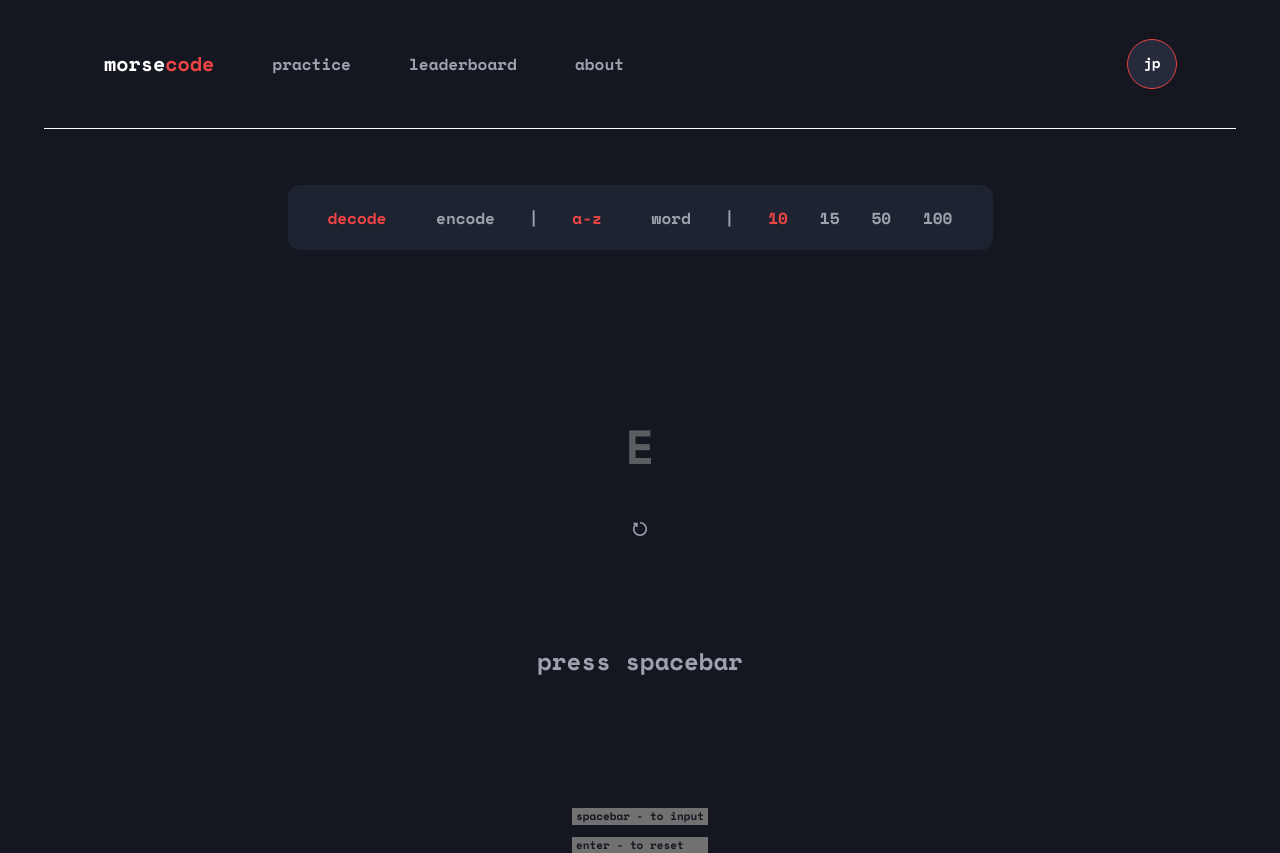
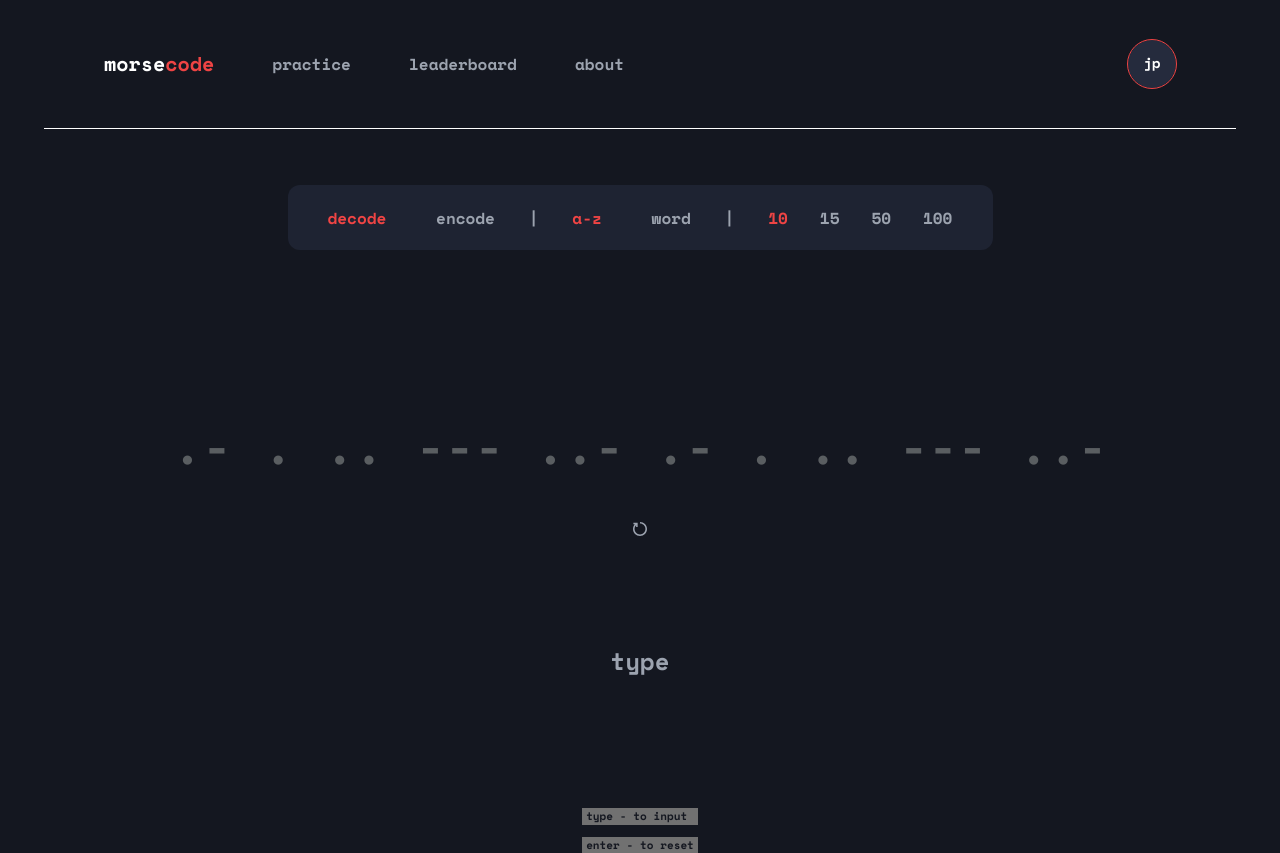
Before and after one commit to Pangkeek/morsecode, a Next.js app in the folder client/: page / in a window 1280 px wide. Both pictures are taken after a click on the button "decode". Built offline with nearby package versions, Linux system fonts and the light colour scheme.

Commit message:
decode,length

```diff
--- a/client/src/app/(main)/layout.js
+++ b/client/src/app/(main)/layout.js
@@ -13,10 +13,10 @@ function Mainlayout({ children }) {
     <div className="min-h-screen flex flex-col items-center bg-[#141720] px-4">
         <nav className='w-full flex justify-between px-22 py-10'>
             <div className='w-[520px] flex justify-between items-center'>
-                <a className={`${spmono.className} font-bold text-white text-[20px]`}>morse<span className='text-[#EF4444]'>code</span></a>
-                <a className={`${spmono.className} font-bold text-[#9CA3AF] transition-colors duration-300 hover:text-white`}>practice</a>
-                <a className={`${spmono.className} font-bold text-[#9CA3AF] transition-colors duration-300 hover:text-white`}>leaderboard</a>
-                <a className={`${spmono.className} font-bold text-[#9CA3AF] transition-colors duration-300 hover:text-white`}>about</a>
+                <a href='/' className={`${spmono.className} font-bold text-white text-[20px]`}>morse<span className='text-[#EF4444]'>code</span></a>
+                <a href='/practice' className={`${spmono.className} font-bold text-[#9CA3AF] transition-colors duration-300 hover:text-white`}>practice</a>
+                <a href='/leaderboard' className={`${spmono.className} font-bold text-[#9CA3AF] transition-colors duration-300 hover:text-white`}>leaderboard</a>
+                <a href='/about' className={`${spmono.className} font-bold text-[#9CA3AF] transition-colors duration-300 hover:text-white`}>about</a>
             </div>
             <div className={`${spmono.className} w-12 h-12 bg-[#252B3D] rounded-full flex items-center justify-center font-bold text-[14px] text-white outline outline-[#EF4444]`}>
               <p className='mb-1'>jp</p>
--- a/client/src/app/(main)/page.js
+++ b/client/src/app/(main)/page.js
@@ -23,9 +23,17 @@ export default function Home() {
   const [successDisplay, setSuccessDisplay] = useState('');
   const [inputTimeout, setInputTimeout] = useState(null);
   const [isCompleted, setIsCompleted] = useState(false);
+  const [isFading, setIsFading] = useState(false);
+  const [charInput, setCharInput] = useState('');
 
-  // const targetLetters = ['A', 'E', 'I', 'O', 'U', 'A', 'E', 'I', 'O', 'U'];
-  const targetLetters = ['E'];
+  // Generate full 100-length arrays
+  const fullEncodeArray = ['A', 'E', 'I', 'O', 'U', 'A', 'E', 'I', 'O', 'U','A', 'E', 'I', 'O', 'U', 'A', 'E', 'I', 'O', 'U','A', 'E', 'I', 'O', 'U', 'A', 'E', 'I', 'O', 'U','A', 'E', 'I', 'O', 'U', 'A', 'E', 'I', 'O', 'U','A', 'E', 'I', 'O', 'U', 'A', 'E', 'I', 'O', 'U','A', 'E', 'I', 'O', 'U', 'A', 'E', 'I', 'O', 'U','A', 'E', 'I', 'O', 'U', 'A', 'E', 'I', 'O', 'U','A', 'E', 'I', 'O', 'U', 'A', 'E', 'I', 'O', 'U','A', 'E', 'I', 'O', 'U', 'A', 'E', 'I', 'O', 'U'];
+  const fullDecodeArray = ['.-','.','..','---','..-','.-','.','..','---','..-','.-','.','..','---','..-','.-','.','..','---','..-','.-','.','..','---','..-','.-','.','..','---','..-','.-','.','..','---','..-','.-','.','..','---','..-','.-','.','..','---','..-','.-','.','..','---','..-','.-','.','..','---','..-','.-','.','..','---','..-','.-','.','..','---','..-','.-','.','..','---','..-','.-','.','..','---','..-','.-','.','..','---','..-','.-','.','..','---','..-','.-','.','..','---','..-','.-','.','..','---','..-','.-','.','..','---','..-','.-','.','..','---','..-'];
+
+  // Use selected length from menu
+  const targetLettersEncode = fullEncodeArray.slice(0, parseInt(length));
+  const targetLettersDecode = fullDecodeArray.slice(0, parseInt(length));
+  const targetLetters = mode === 'encode' ? targetLettersEncode : targetLettersDecode;
 
   // Morse code mappings
   const morseCodeMap = {
@@ -72,6 +80,7 @@ export default function Home() {
       } else if (e.code === 'Enter') {
         e.preventDefault();
         setMorseInput('');
+        setCharInput('');
         setCurrentCharIndex(0);
         setIsError(false);
         setIsSuccess(false);
@@ -80,6 +89,43 @@ export default function Home() {
         if (inputTimeout) {
           clearTimeout(inputTimeout);
           setInputTimeout(null);
+        }
+      } else if (mode === 'decode' && e.key.length === 1 && e.key.match(/[a-zA-Z]/)) {
+        // Handle character input in decode mode
+        const newCharInput = e.key.toUpperCase();
+        setCharInput(newCharInput);
+
+        // Check if current Morse input matches typed character
+        if (currentCharIndex < targetLetters.length) {
+          const currentMorse = targetLetters[currentCharIndex];
+          const expectedLetter = Object.keys(morseCodeMap).find(key => morseCodeMap[key] === currentMorse);
+
+          if (expectedLetter && expectedLetter === newCharInput) {
+            // Success - move to next character
+            setIsSuccess(true);
+            setSuccessDisplay(newCharInput);
+            setCurrentCharIndex(prev => prev + 1);
+            setMorseInput('');
+            setCharInput('');
+
+            setTimeout(() => {
+              setIsSuccess(false);
+              setSuccessDisplay('');
+
+              // Check if this was the last character
+              if (currentCharIndex + 1 === targetLetters.length) {
+                setIsCompleted(true);
+              }
+            }, 500);
+          } else {
+            // Error - wrong character
+            setIsError(true);
+            setTimeout(() => {
+              setIsError(false);
+              setMorseInput('');
+              setCharInput('');
+            }, 500);
+          }
         }
       }
     };
@@ -98,8 +144,8 @@ export default function Home() {
           setInputTimeout(null);
         }
 
-        // Check if current character's Morse code matches
-        if (currentCharIndex < targetLetters.length) {
+        // Only check Morse code matching in encode mode
+        if (mode === 'encode' && currentCharIndex < targetLetters.length) {
           const currentLetter = targetLetters[currentCharIndex];
           const expectedMorse = morseCodeMap[currentLetter];
 
@@ -112,7 +158,7 @@ export default function Home() {
               setMorseInput('');
             }, 500);
           } else if (newInput === expectedMorse) {
-            // Show success state with the completed Morse code
+            // Show success state with completed Morse code
             setIsSuccess(true);
             setSuccessDisplay(newInput); // Store the completed Morse code
 
@@ -225,6 +271,109 @@ export default function Home() {
             <div className='flex'>
               <div>
                 <p className={`${spmono.className} text-[#9CA3AF] font-bold text-[20px]`}>mode</p>
+                <p className={`${spmono.className} text-[#EF4444] text-[20px]`}>{mode} word</p>
+              </div>
+              <div className="ml-10">
+                <p className={`${spmono.className} text-[#9CA3AF] font-bold text-[20px]`}>date</p>
+                <p className={`${spmono.className} text-[#EF4444] text-[20px]`}>56/87/21%</p>
+              </div>
+            </div>
+          </div>
+          <Image
+            src="/reset-svgrepo-com 1.svg"
+            width={14}
+            height={14}
+            alt=""
+            className="mt-12 cursor-pointer hover:opacity-70 transition-opacity mt-20"
+            onClick={() => {
+              setMorseInput('');
+              setCharInput('');
+              setCurrentCharIndex(0);
+              setIsError(false);
+              setIsSuccess(false);
+              setSuccessDisplay('');
+              setIsCompleted(false);
+              setIsFading(false);
+              if (inputTimeout) {
+                clearTimeout(inputTimeout);
+                setInputTimeout(null);
+              }
+            }}
+          />
+        </div>
+      ) : mode === 'decode' ? (
+        <div className={`${isFading ? 'animate-fadeOut' : ''} flex flex-col items-center`}>
+          <div className='flex flex-wrap justify-center mt-40 max-w-7xl'>
+            {targetLetters.map((letter, index) => (
+              <p
+                key={index}
+                className={`${spmono.className} text-[48px] font-bold transition-colors duration-300 ${
+                  index < currentCharIndex
+                    ? 'text-white'
+                    : index === currentCharIndex && isError
+                      ? 'text-red-500 animate-shake'
+                      : 'text-[#5a5e61]'
+                }`} style={{margin: '0 1rem'}}
+              >
+                {letter}
+              </p>
+            ))}
+          </div>
+          <Image
+            src="/reset-svgrepo-com 1.svg"
+            width={14}
+            height={14}
+            alt=""
+            className="mt-10 cursor-pointer hover:opacity-70 transition-opacity"
+            onClick={() => {
+              setMorseInput('');
+              setCharInput('');
+              setCurrentCharIndex(0);
+              setIsError(false);
+              setIsSuccess(false);
+              setSuccessDisplay('');
+              setIsCompleted(false);
+              setIsFading(false);
+              if (inputTimeout) {
+                clearTimeout(inputTimeout);
+                setInputTimeout(null);
+              }
+            }}
+          />
+          <p className={`${spmono.className} text-[48px] font-bold mt-20 transition-colors duration-300 ${
+            isError ? 'text-red-500 animate-shake' : isSuccess ? 'text-green-500' : 'text-white'
+          }`}>
+            {isSuccess ? successDisplay : (charInput || <span className="text-[24px] text-[#9CA3AF]">type</span>)}
+          </p>
+          <div className="mt-30">
+            <div className="bg-[#717171] text-[11px]">
+                <p className={`${spmono.className} font-bold text-[#141720] mx-1`}>type - to input</p>
+            </div>
+            <div className="bg-[#717171] text-[11px]">
+              <p className={`${spmono.className} font-bold text-[#141720] mx-1 mt-3`}>enter - to reset</p>
+            </div>
+          </div>
+        </div>
+      ) : isCompleted ? (
+        <div className='flex flex-col items-center mt-40 animate-fadeIn'>
+          <div>
+            <div className='flex'>
+              <div>
+                <p className={`${spmono.className} text-[#9CA3AF] font-bold text-[20px]`}>wpm</p>
+                <p className={`${spmono.className} text-[#EF4444] text-[96px]`}>53</p>
+              </div>
+              <div className="ml-10">
+                <p className={`${spmono.className} text-[#9CA3AF] font-bold text-[20px]`}>accuracy</p>
+                <p className={`${spmono.className} text-[#EF4444] text-[96px]`}>90%</p>
+              </div>
+              <div className="ml-10">
+                <p className={`${spmono.className} text-[#9CA3AF] font-bold text-[20px]`}>time</p>
+                <p className={`${spmono.className} text-[#EF4444] text-[96px]`}>99s</p>
+              </div>
+            </div>
+            <div className='flex'>
+              <div>
+                <p className={`${spmono.className} text-[#9CA3AF] font-bold text-[20px]`}>mode</p>
                 <p className={`${spmono.className} text-[#EF4444] text-[20px]`}>decode word</p>
               </div>
               <div className="ml-10">
@@ -255,17 +404,17 @@ export default function Home() {
         </div>
       ) : (
         <>
-          <div className='flex mt-40'>
-            {targetLetters.map((letter, index) => (
+          <div className='flex flex-wrap mt-40 max-w-7xl'>
+            {targetLettersEncode.map((letter, index) => (
               <p
                 key={index}
-                className={`${spmono.className} text-[48px] font-bold ${index === 0 ? '' : 'ml-8'} transition-colors duration-300 ${
+                className={`${spmono.className} text-[48px] font-bold transition-colors duration-300 ${
                   index < currentCharIndex
                     ? 'text-white'
                     : index === currentCharIndex && isError
                       ? 'text-red-500 animate-shake'
                       : 'text-[#5a5e61]'
-                }`}
+                }`} style={{margin: '0 1rem'}}
               >
                 {letter}
               </p>
--- /dev/null
+++ b/client/src/app/(main)/practice/page.js
@@ -0,0 +1,5 @@
+export default function Practice() {
+  return (
+    <div>Page</div>
+  )
+}
```
